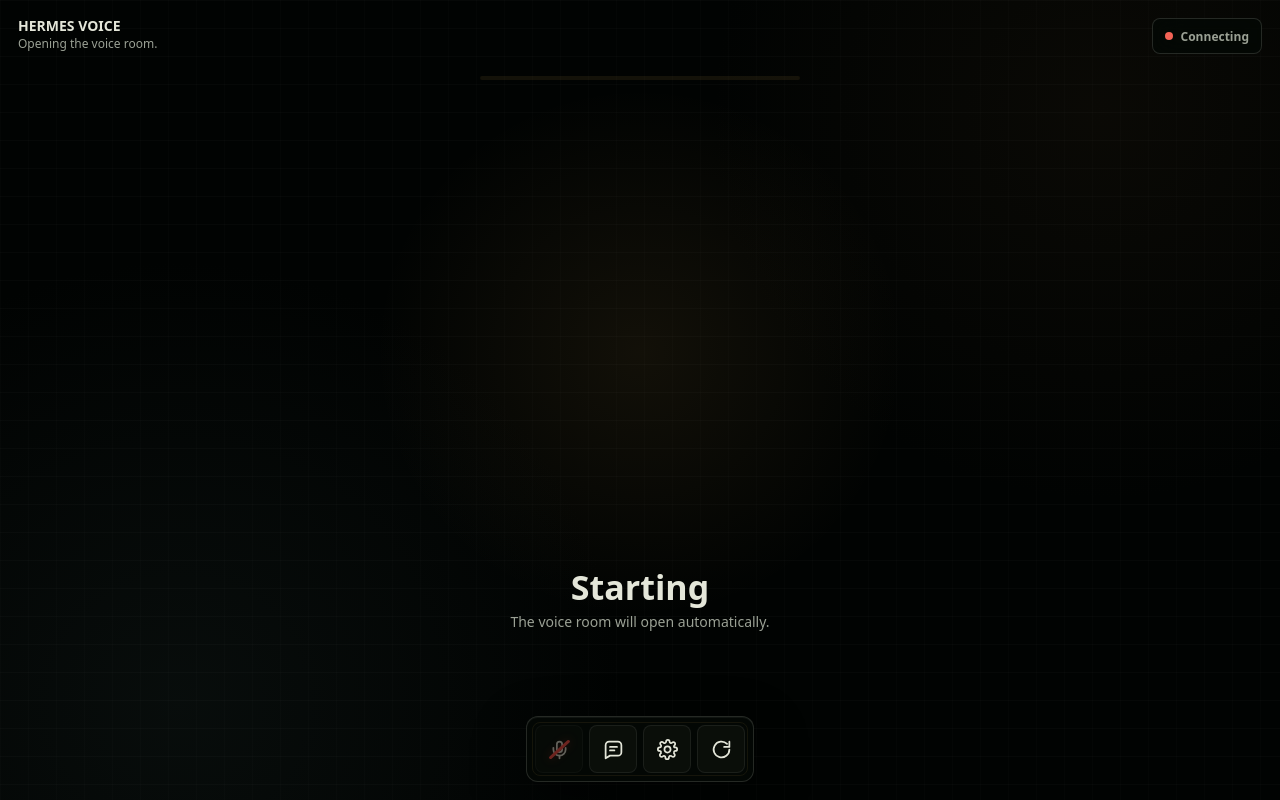
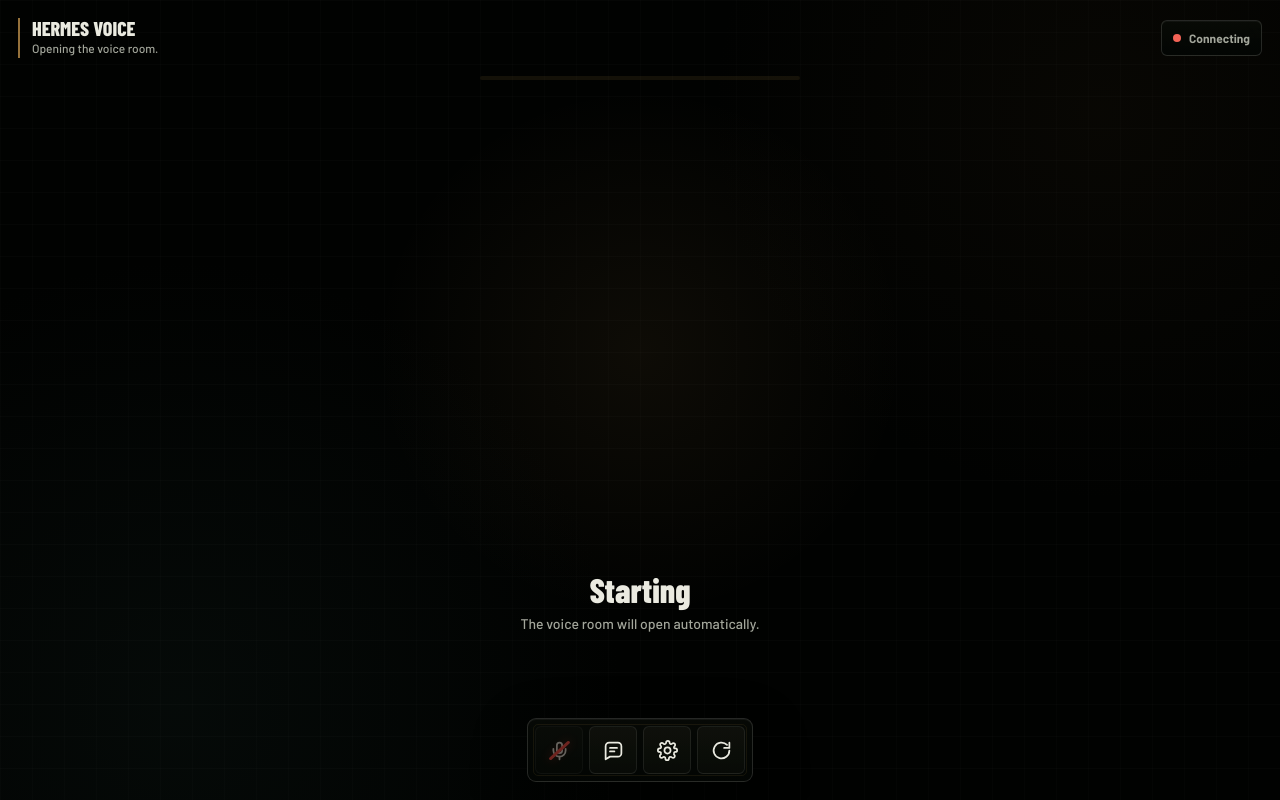
Before and after one commit to dreadcorp-labs/hermes-voice, a plain HTML site: page sidecar/static/index.html in a window 1280 px wide. Drawn offline with Linux system fonts and the light colour scheme; some packages are replaced by stand-ins of ours; a script that the page names is missing.

Commit message:
Refine voice UI typography and chrome

```diff
--- a/sidecar/static/index.html
+++ b/sidecar/static/index.html
@@ -6,21 +6,90 @@
   <title>Hermes Voice</title>
   <link rel="icon" href="data:,">
   <style>
+    @font-face {
+      font-family: "Barlow";
+      font-style: normal;
+      font-weight: 400;
+      font-display: swap;
+      src: url("/fonts/barlow-latin-400-normal.woff2") format("woff2");
+    }
+
+    @font-face {
+      font-family: "Barlow";
+      font-style: normal;
+      font-weight: 500;
+      font-display: swap;
+      src: url("/fonts/barlow-latin-500-normal.woff2") format("woff2");
+    }
+
+    @font-face {
+      font-family: "Barlow";
+      font-style: normal;
+      font-weight: 600;
+      font-display: swap;
+      src: url("/fonts/barlow-latin-600-normal.woff2") format("woff2");
+    }
+
+    @font-face {
+      font-family: "Barlow";
+      font-style: normal;
+      font-weight: 700;
+      font-display: swap;
+      src: url("/fonts/barlow-latin-700-normal.woff2") format("woff2");
+    }
+
+    @font-face {
+      font-family: "Barlow";
+      font-style: normal;
+      font-weight: 800;
+      font-display: swap;
+      src: url("/fonts/barlow-latin-800-normal.woff2") format("woff2");
+    }
+
+    @font-face {
+      font-family: "Barlow Condensed";
+      font-style: normal;
+      font-weight: 600;
+      font-display: swap;
+      src: url("/fonts/barlow-condensed-latin-600-normal.woff2") format("woff2");
+    }
+
+    @font-face {
+      font-family: "Barlow Condensed";
+      font-style: normal;
+      font-weight: 700;
+      font-display: swap;
+      src: url("/fonts/barlow-condensed-latin-700-normal.woff2") format("woff2");
+    }
+
+    @font-face {
+      font-family: "Barlow Condensed";
+      font-style: normal;
+      font-weight: 800;
+      font-display: swap;
+      src: url("/fonts/barlow-condensed-latin-800-normal.woff2") format("woff2");
+    }
+
     :root {
       color-scheme: dark;
-      --bg: oklch(9% 0.012 155);
-      --surface: oklch(13% 0.014 150);
-      --surface-2: oklch(17% 0.012 132);
-      --text: oklch(92% 0.018 112);
-      --muted: oklch(70% 0.018 126);
-      --dim: oklch(48% 0.017 126);
+      --font-ui: "Barlow", ui-sans-serif, system-ui, -apple-system, BlinkMacSystemFont, "Segoe UI", sans-serif;
+      --font-display: "Barlow Condensed", "Barlow", ui-sans-serif, system-ui, sans-serif;
+      --font-mono: "SFMono-Regular", "Cascadia Mono", "Liberation Mono", Menlo, Monaco, Consolas, monospace;
+      --bg: oklch(7.6% 0.01 158);
+      --surface: oklch(11.5% 0.012 150);
+      --surface-2: oklch(15% 0.011 135);
+      --surface-3: oklch(18.5% 0.012 118);
+      --text: oklch(93.5% 0.014 106);
+      --muted: oklch(72% 0.016 118);
+      --dim: oklch(50% 0.016 118);
       --line: color-mix(in oklch, var(--text) 15%, transparent);
       --line-strong: color-mix(in oklch, var(--text) 25%, transparent);
       --panel: color-mix(in oklch, var(--surface) 88%, transparent);
-      --panel-solid: oklch(12.5% 0.014 150);
-      --green: oklch(76% 0.12 78);
-      --blue: oklch(76% 0.1 220);
-      --gold: oklch(76% 0.12 78);
+      --panel-solid: oklch(10.8% 0.012 150);
+      --green: oklch(76% 0.12 150);
+      --blue: oklch(76% 0.08 218);
+      --gold: oklch(76% 0.115 76);
+      --gold-soft: oklch(84% 0.055 78);
       --red: oklch(68% 0.18 28);
       --shadow: rgba(0, 0, 0, 0.48);
       --safe-top: env(safe-area-inset-top, 0px);
@@ -38,8 +107,9 @@
       overflow: hidden;
       background: var(--bg);
       color: var(--text);
-      font-family: ui-sans-serif, system-ui, -apple-system, BlinkMacSystemFont, "Segoe UI", sans-serif;
+      font-family: var(--font-ui);
       letter-spacing: 0;
+      font-size: 15px;
     }
 
     body {
@@ -55,13 +125,13 @@
       height: 100%;
       display: block;
       background:
-        linear-gradient(rgba(255, 255, 255, 0.018) 1px, transparent 1px),
-        linear-gradient(90deg, rgba(255, 255, 255, 0.012) 1px, transparent 1px),
-        radial-gradient(circle at 50% 44%, color-mix(in oklch, var(--gold) 8%, transparent), transparent 34%),
-        radial-gradient(circle at 14% 88%, rgba(30, 44, 42, 0.24), transparent 34%),
-        radial-gradient(circle at 86% 14%, rgba(58, 42, 22, 0.16), transparent 30%),
+        linear-gradient(rgba(255, 255, 255, 0.014) 1px, transparent 1px),
+        linear-gradient(90deg, rgba(255, 255, 255, 0.01) 1px, transparent 1px),
+        radial-gradient(circle at 50% 44%, color-mix(in oklch, var(--gold) 6%, transparent), transparent 34%),
+        radial-gradient(circle at 14% 88%, rgba(22, 42, 37, 0.2), transparent 34%),
+        radial-gradient(circle at 86% 14%, rgba(60, 43, 20, 0.12), transparent 30%),
         var(--bg);
-      background-size: 28px 28px, 28px 28px, auto, auto, auto, auto;
+      background-size: 32px 32px, 32px 32px, auto, auto, auto, auto;
     }
 
     .chrome {
@@ -86,13 +156,16 @@
       min-width: 0;
       display: grid;
       gap: 3px;
+      padding-left: 12px;
+      border-left: 2px solid color-mix(in oklch, var(--gold) 68%, transparent);
     }
 
     h1 {
       margin: 0;
-      font-size: 14px;
+      font-family: var(--font-display);
+      font-size: 20px;
       line-height: 1;
-      font-weight: 760;
+      font-weight: 800;
       text-transform: uppercase;
     }
 
@@ -102,6 +175,7 @@
       color: var(--muted);
       font-size: 12px;
       line-height: 1.25;
+      font-weight: 500;
       overflow: hidden;
       white-space: nowrap;
       text-overflow: ellipsis;
@@ -113,18 +187,19 @@
       gap: 8px;
       height: 36px;
       max-width: 45vw;
-      padding: 0 12px;
+      padding: 0 11px;
       border: 1px solid var(--line);
-      border-radius: 8px;
-      background: color-mix(in oklch, var(--surface) 74%, transparent);
+      border-radius: 6px;
+      background: linear-gradient(180deg, color-mix(in oklch, var(--surface-2) 72%, transparent), color-mix(in oklch, var(--surface) 88%, transparent));
       -webkit-backdrop-filter: blur(12px);
       backdrop-filter: blur(12px);
       color: var(--muted);
       font-size: 12px;
-      font-weight: 680;
+      font-weight: 700;
       white-space: nowrap;
       overflow: hidden;
       text-overflow: ellipsis;
+      box-shadow: inset 0 1px 0 rgba(255, 255, 255, 0.04);
     }
 
     .dot {
@@ -149,9 +224,10 @@
     }
 
     .state {
+      font-family: var(--font-display);
       font-size: clamp(20px, 3.2vw, 34px);
-      line-height: 1.08;
-      font-weight: 780;
+      line-height: 0.98;
+      font-weight: 800;
     }
 
     .detail {
@@ -160,6 +236,7 @@
       color: var(--muted);
       font-size: 14px;
       line-height: 1.35;
+      font-weight: 500;
       overflow: hidden;
       white-space: nowrap;
       text-overflow: ellipsis;
@@ -218,7 +295,7 @@
       max-width: none;
       white-space: nowrap;
       color: rgba(242, 184, 92, 0.82);
-      font: 800 clamp(13px, 1.6vw, 22px)/1 ui-monospace, SFMono-Regular, Menlo, Monaco, Consolas, "Liberation Mono", monospace;
+      font: 800 clamp(14px, 1.8vw, 24px)/1 var(--font-display);
       text-transform: uppercase;
       text-shadow:
         0 0 7px rgba(242, 184, 92, 0.78),
@@ -279,10 +356,11 @@
       display: flex;
       align-items: center;
       gap: 6px;
-      padding: 8px;
+      padding: 7px;
       border: 1px solid var(--line);
-      border-radius: 12px;
-      background: color-mix(in oklch, var(--surface) 84%, transparent);
+      border-radius: 9px;
+      background:
+        linear-gradient(180deg, color-mix(in oklch, var(--surface-2) 72%, transparent), color-mix(in oklch, var(--surface) 90%, transparent));
       -webkit-backdrop-filter: blur(16px);
       backdrop-filter: blur(16px);
       box-shadow: 0 18px 54px var(--shadow), inset 0 1px 0 rgba(255, 255, 255, 0.05);
@@ -294,7 +372,7 @@
       position: absolute;
       inset: 5px;
       border: 1px solid rgba(242, 184, 92, 0.08);
-      border-radius: 8px;
+      border-radius: 5px;
       pointer-events: none;
     }
 
@@ -341,7 +419,9 @@
       height: 48px;
       display: grid;
       place-items: center;
-      border-color: rgba(255, 255, 255, 0.07);
+      border-color: rgba(255, 255, 255, 0.08);
+      border-radius: 6px;
+      background: linear-gradient(180deg, color-mix(in oklch, var(--surface-3) 76%, transparent), color-mix(in oklch, var(--surface-2) 86%, transparent));
       transition: background 160ms cubic-bezier(.22, 1, .36, 1), border-color 160ms cubic-bezier(.22, 1, .36, 1), transform 160ms cubic-bezier(.22, 1, .36, 1);
     }
 
@@ -404,8 +484,9 @@
       width: min(720px, calc(100vw - 24px));
       max-height: min(64vh, 560px);
       border: 1px solid var(--line-strong);
-      border-radius: 10px;
-      background: var(--panel-solid);
+      border-radius: 8px;
+      background:
+        linear-gradient(180deg, color-mix(in oklch, var(--surface-2) 34%, var(--panel-solid)), var(--panel-solid));
       -webkit-backdrop-filter: blur(18px);
       backdrop-filter: blur(18px);
       box-shadow: 0 26px 84px rgba(0, 0, 0, 0.58), inset 0 1px 0 rgba(255, 255, 255, 0.04);
@@ -436,8 +517,8 @@
       max-height: 190px;
       resize: vertical;
       border: 1px solid var(--line);
-      border-radius: 8px;
-      background: color-mix(in oklch, var(--surface-2) 88%, transparent);
+      border-radius: 6px;
+      background: color-mix(in oklch, var(--surface-2) 92%, transparent);
       color: var(--text);
       padding: 12px 13px;
       line-height: 1.4;
@@ -454,8 +535,8 @@
       width: 100%;
       min-height: 40px;
       border: 1px solid var(--line);
-      border-radius: 7px;
-      background: color-mix(in oklch, var(--surface-2) 88%, transparent);
+      border-radius: 6px;
+      background: color-mix(in oklch, var(--surface-2) 92%, transparent);
       color: var(--text);
       padding: 8px 10px;
     }
@@ -470,8 +551,8 @@
       min-width: 86px;
       padding: 0 18px;
       border-color: rgba(242, 184, 92, 0.4);
-      background: color-mix(in oklch, var(--surface-2) 68%, var(--gold) 18%);
-      font-weight: 720;
+      background: linear-gradient(180deg, color-mix(in oklch, var(--surface-3) 58%, var(--gold) 18%), color-mix(in oklch, var(--surface-2) 76%, var(--gold) 12%));
+      font-weight: 800;
     }
 
     .chat-panel {
@@ -488,8 +569,9 @@
       padding: 0 14px;
       border-bottom: 1px solid var(--line);
       color: var(--muted);
-      font-size: 12px;
-      font-weight: 760;
+      font-family: var(--font-display);
+      font-size: 16px;
+      font-weight: 700;
       text-transform: uppercase;
     }
 
@@ -514,7 +596,7 @@
       flex-direction: column;
       gap: 10px;
       color: #dce2df;
-      font: 13px/1.45 ui-sans-serif, system-ui, -apple-system, BlinkMacSystemFont, "Segoe UI", sans-serif;
+      font: 14px/1.45 var(--font-ui);
     }
 
     .chat-panel .composer {
@@ -563,7 +645,7 @@
       min-height: 28px;
       padding: 0 8px;
       border: 1px solid rgba(126, 199, 255, 0.26);
-      border-radius: 999px;
+      border-radius: 6px;
       background: rgba(126, 199, 255, 0.09);
       color: #dce2df;
       font-size: 12px;
@@ -610,7 +692,7 @@
     .toggle-row span {
       color: var(--muted);
       font-size: 12px;
-      font-weight: 720;
+      font-weight: 700;
       text-transform: uppercase;
     }
 
@@ -643,7 +725,7 @@
     .menu-row span:first-child {
       color: var(--muted);
       font-size: 12px;
-      font-weight: 720;
+      font-weight: 700;
     }
 
     .menu-row span:last-child {
@@ -712,7 +794,7 @@
       min-height: 34px;
       width: fit-content;
       padding: 0 12px;
-      border-radius: 7px;
+      border-radius: 6px;
       font-size: 12px;
       color: var(--text);
       background: color-mix(in oklch, var(--surface-2) 88%, transparent);
@@ -724,14 +806,14 @@
       gap: 10px;
       padding: 12px;
       border: 1px solid rgba(255, 255, 255, 0.08);
-      border-radius: 8px;
+      border-radius: 6px;
       background: color-mix(in oklch, var(--surface-2) 62%, transparent);
     }
 
     .update-card-title {
       color: var(--muted);
       font-size: 12px;
-      font-weight: 720;
+      font-weight: 700;
     }
 
     .update-status {
```
Also changed, not shown: sidecar/static/setup.html (+81 -21 lines), sidecar/static/fonts/LICENSE-barlow.txt (added), sidecar/static/fonts/barlow-condensed-latin-600-normal.woff2 (added), sidecar/static/fonts/barlow-condensed-latin-700-normal.woff2 (added), sidecar/static/fonts/barlow-condensed-latin-800-normal.woff2 (added), sidecar/static/fonts/barlow-latin-400-normal.woff2 (added), sidecar/static/fonts/barlow-latin-500-normal.woff2 (added), sidecar/static/fonts/barlow-latin-600-normal.woff2 (added), sidecar/static/fonts/barlow-latin-700-normal.woff2 (added), sidecar/static/fonts/barlow-latin-800-normal.woff2 (added).
